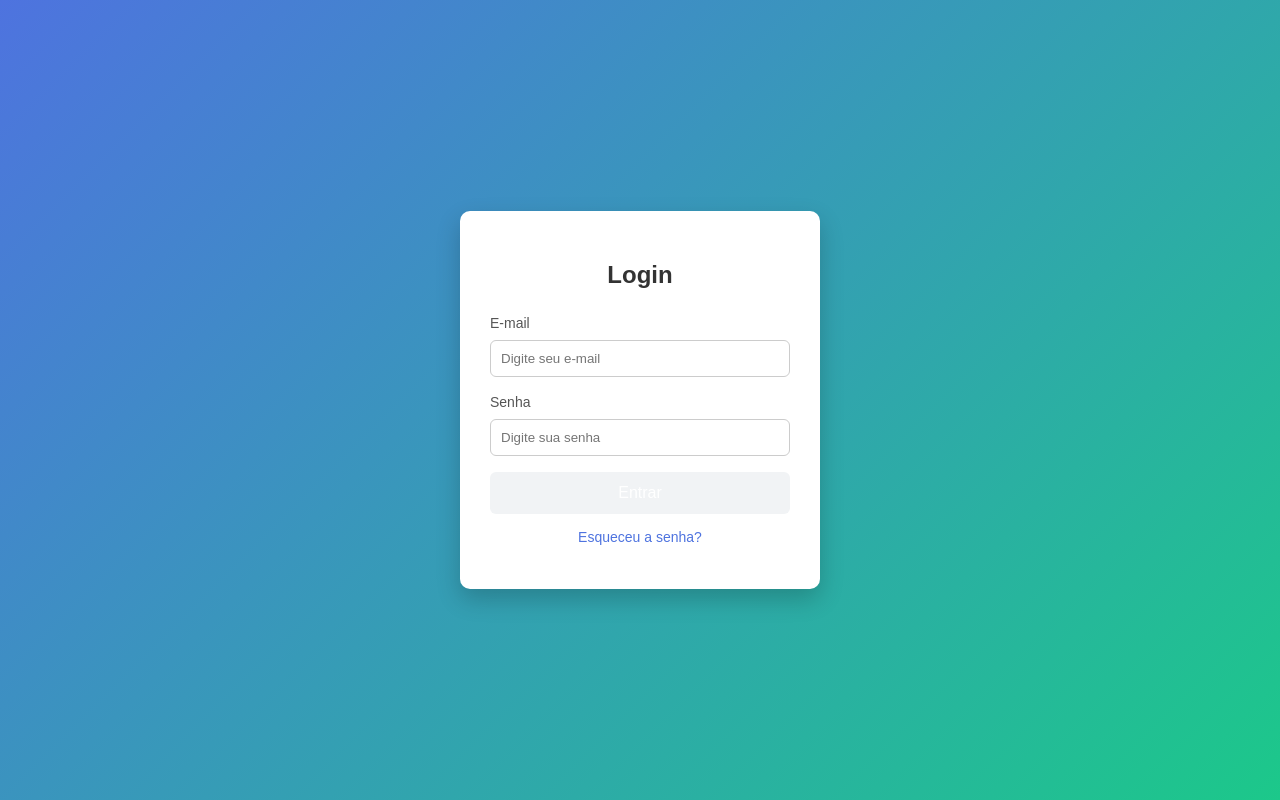
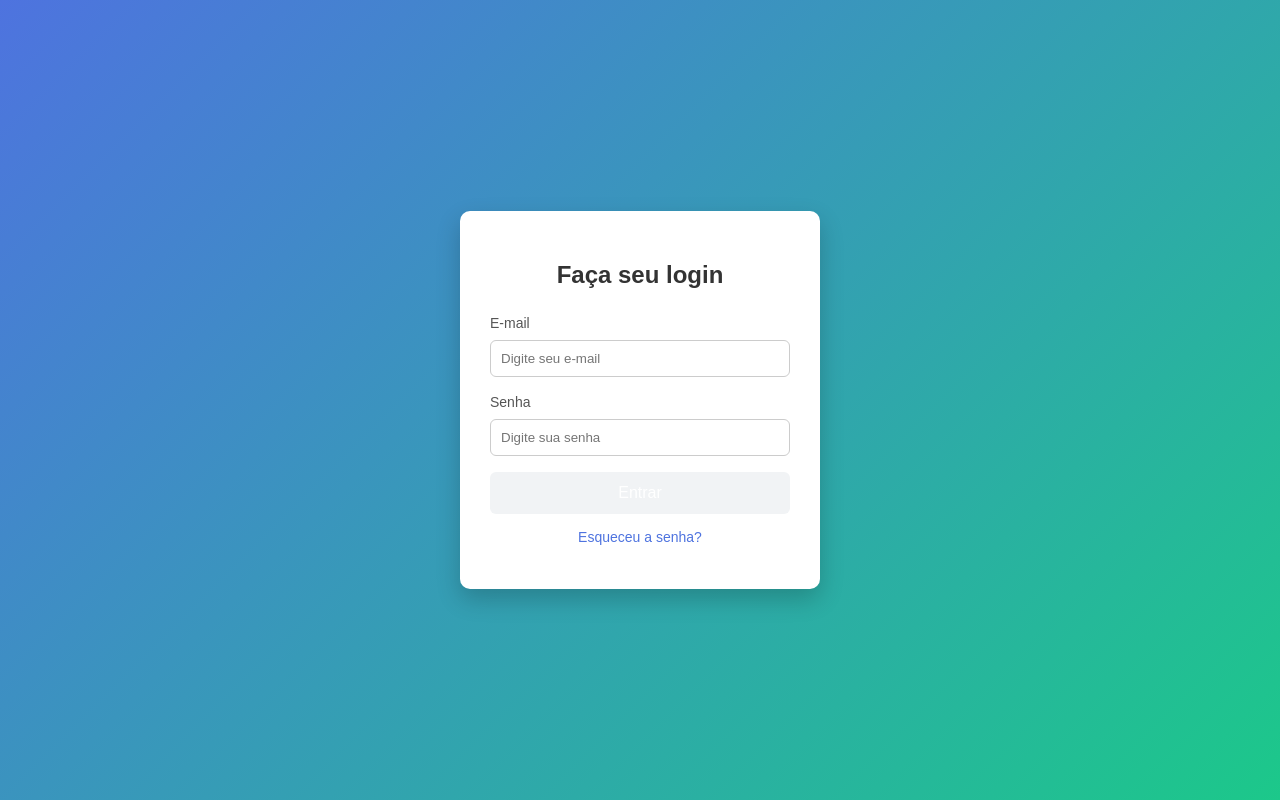
Before and after one commit to brunoalvse/sistema, a plain HTML site: page index.html in a window 1280 px wide. Drawn offline with Linux system fonts and the light colour scheme.

Commit message:
Update login header text to Portuguese

```diff
--- a/index.html
+++ b/index.html
@@ -87,7 +87,7 @@
 <body>
 
     <div class="login-container">
-        <h2>Login</h2>
+        <h2>Faça seu login</h2>
 
         <form action="#" method="post">
             <label for="email">E-mail</label>
```
